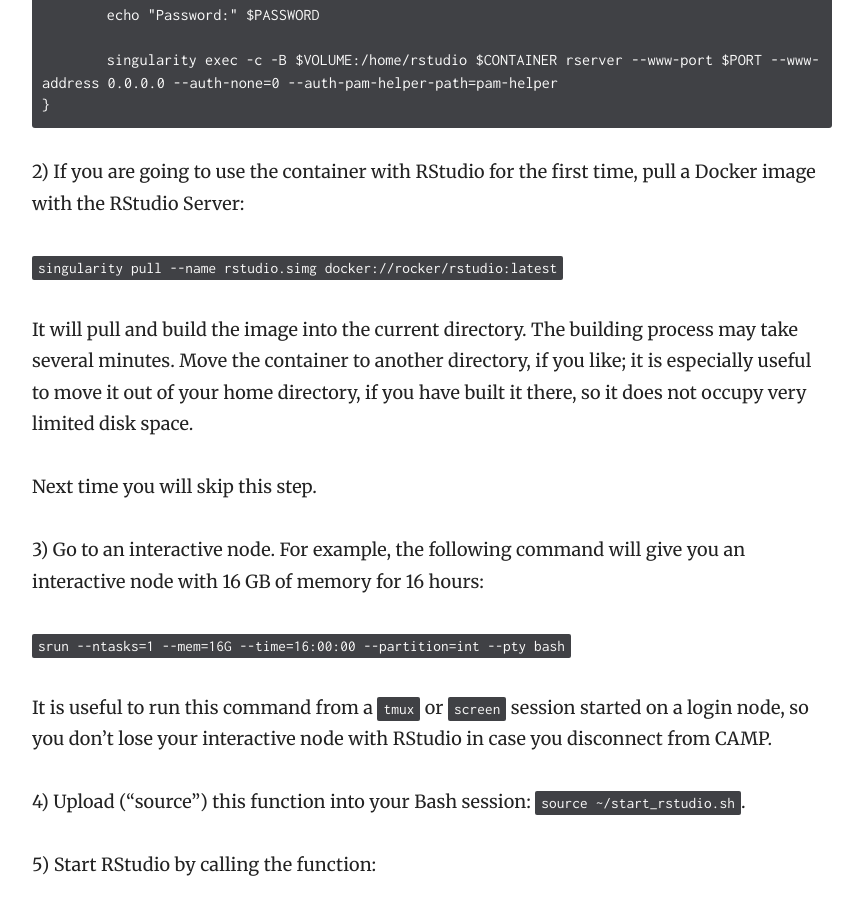
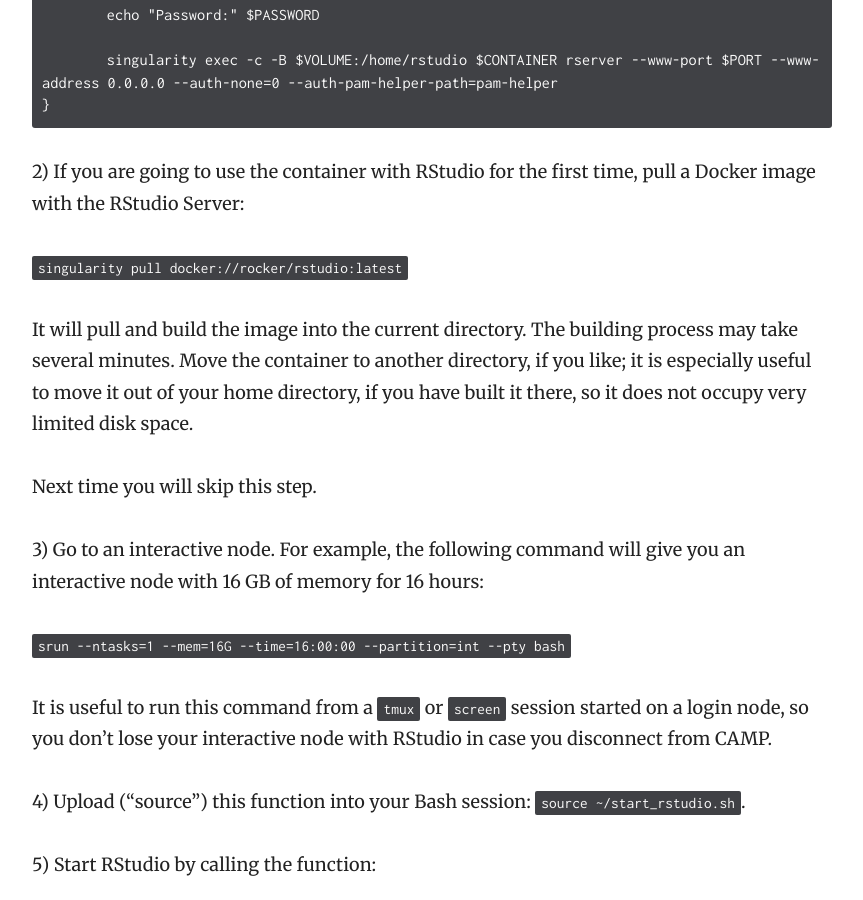
Before and after one commit to luslab/luslab.github.io, a Jekyll site: the page built from _docs/reproducibility/containerising_R.md, in a window 1280 px wide and 900 px high, scrolled down 4151 px. Shown: the whole window, without its empty margins (358-1221 px from the left). Built offline with Jekyll 4.4.1, drawn with Linux system fonts in a browser that asks for light colours.

Commit message:
Corrected command to pull RStudio image

```diff
--- a/_docs/reproducibility/containerising_R.md
+++ b/_docs/reproducibility/containerising_R.md
@@ -143,7 +143,7 @@ function singularity_rstudio() {
 
 2) If you are going to use the container with RStudio for the first time, pull a Docker image with the RStudio Server:
 
-`singularity pull --name rstudio.simg docker://rocker/rstudio:latest`
+`singularity pull docker://rocker/rstudio:latest`
 
 It will pull and build the image into the current directory. The building process may take several minutes. Move the container to another directory, if you like; it is especially useful to move it out of your home directory, if you have built it there, so it does not occupy very limited disk space.
 
```
